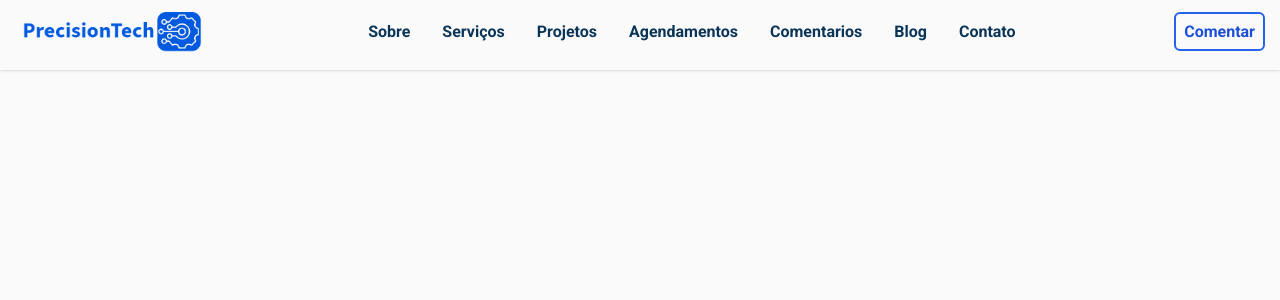
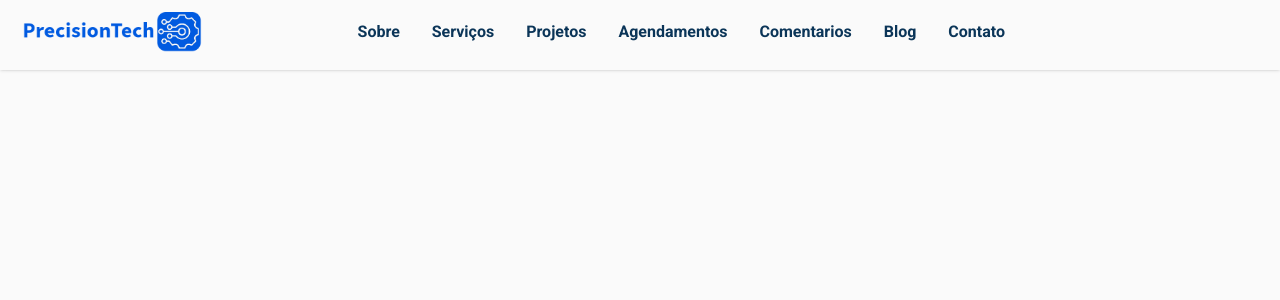
Before and after one commit to FranciscoNeto2909/PrecisionTech, a React (Vite) app: page /contato in a window 1280 px wide. Shown: the top 300 px of the page. Built offline with nearby package versions, Linux system fonts and the light colour scheme.

Commit message:
comment button removed

```diff
--- a/src/components/headers/desktop/DesktopH.tsx
+++ b/src/components/headers/desktop/DesktopH.tsx
@@ -37,8 +37,7 @@ export default function DesktopH() {
                         </ul>
                     </nav>
                 </div>
-                <div className="text-center">
-                    <Link to="/comentar" className="font-bold rounded-md p-2 text-blue-700 border-2 border-blue-600">Comentar</Link>
+                <div className="text-center w-28">
                 </div>
             </div>
         </div>
```
